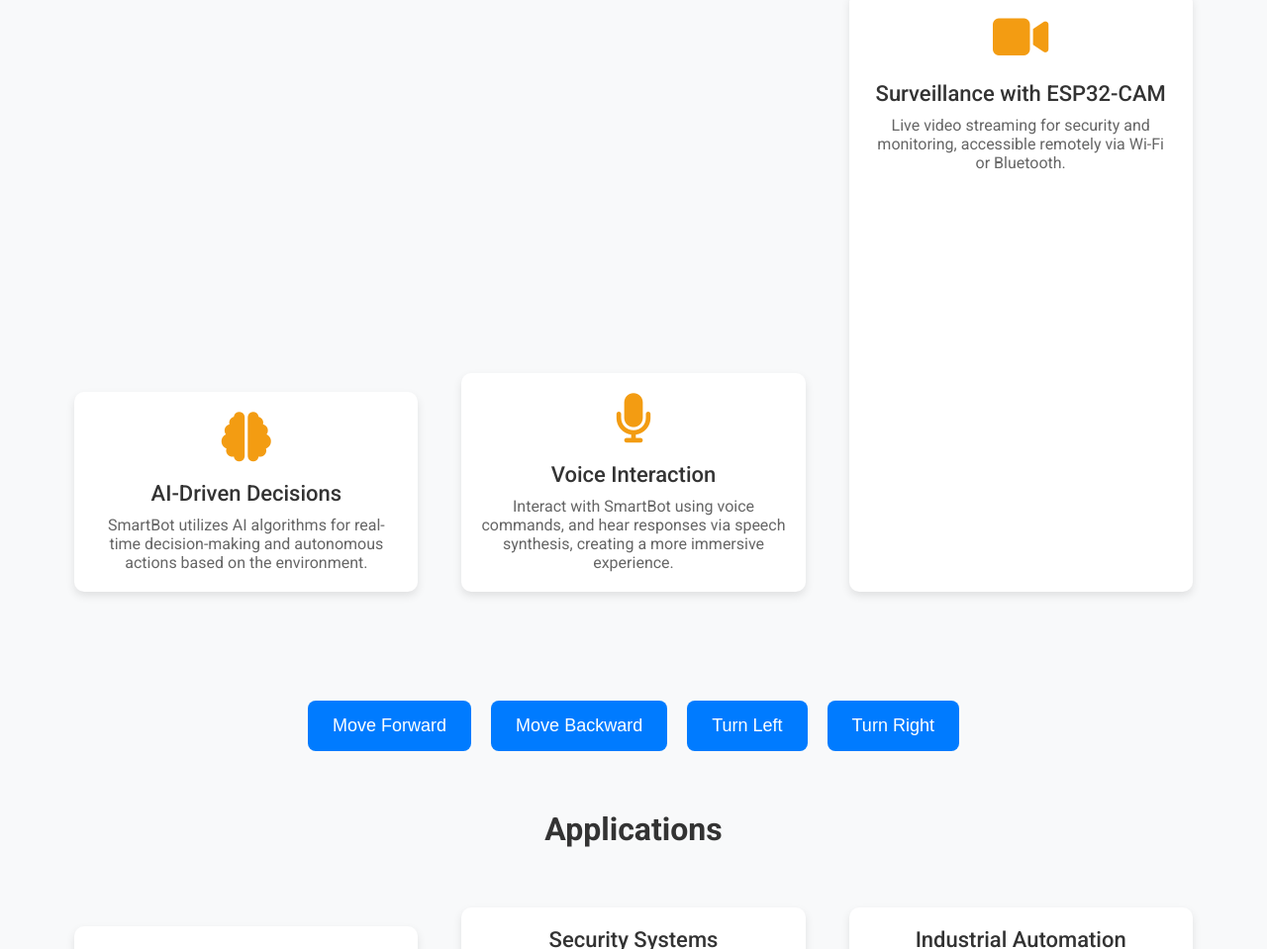
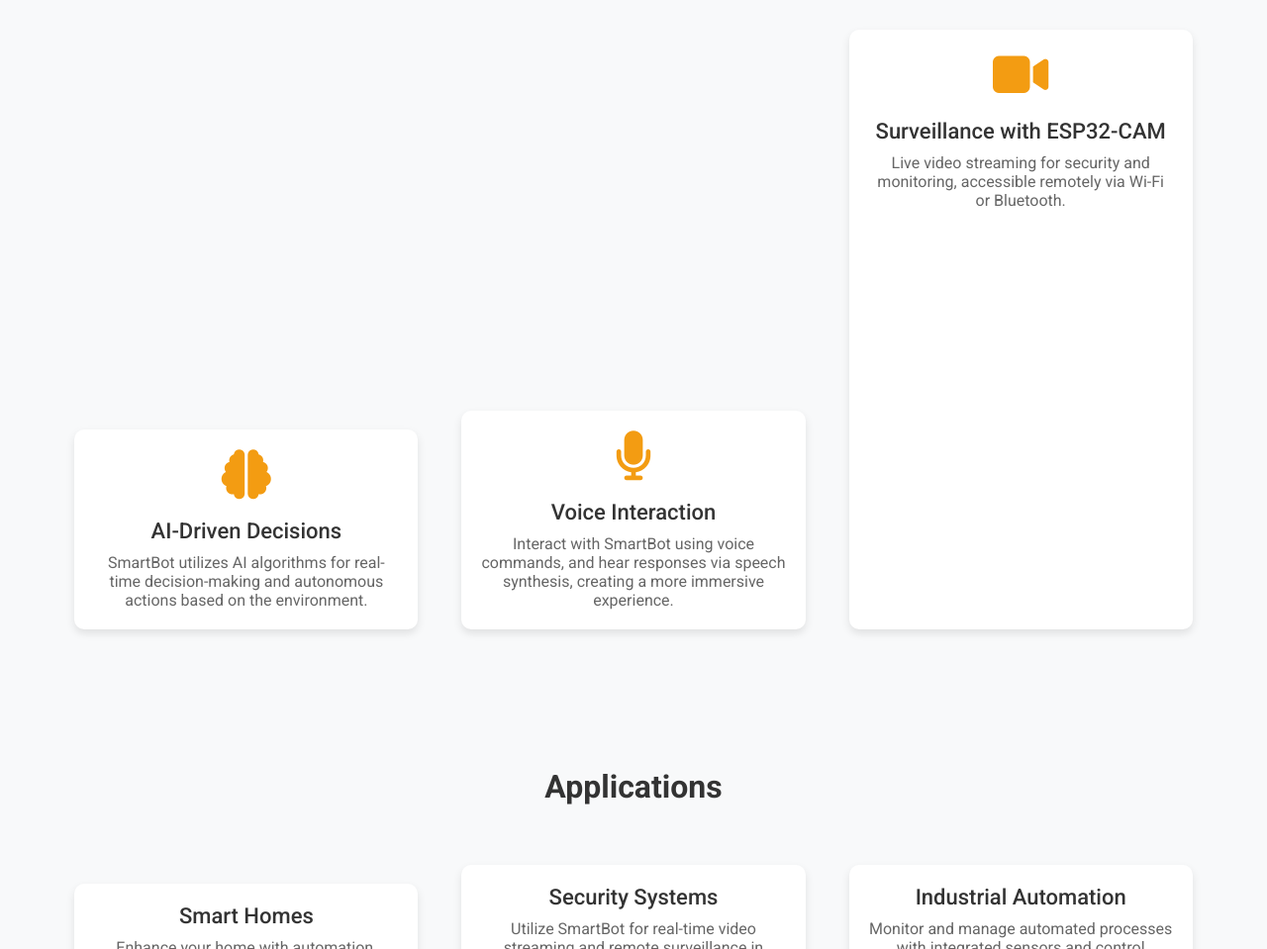
Before and after one commit to yvdkausthubh/CONTRIVE2K25, a plain HTML site: page index.html in a window 1280 px wide. Shown: the part 1270-2229 px from the top of the page at 99% size. Drawn offline with Linux system fonts and the light colour scheme.

Commit message:
Update index.html

```diff
--- a/index.html
+++ b/index.html
@@ -153,29 +153,6 @@
       color: #666;
     }
 
-    .remote-controls {
-      display: flex;
-      justify-content: center;
-      gap: 20px;
-      margin-top: 30px;
-    }
-
-    .remote-controls button {
-      padding: 15px 25px;
-      background-color: #007bff;
-      color: white;
-      border: none;
-      font-size: 18px;
-      font-weight: 500;
-      cursor: pointer;
-      border-radius: 8px;
-      transition: background-color 0.3s ease;
-    }
-
-    .remote-controls button:hover {
-      background-color: #0056b3;
-    }
-
     footer {
       background-color: #343a40;
       color: white;
@@ -204,10 +181,6 @@
       .feature, .application {
         width: 100%;
         margin: 10px 0;
-      }
-
-      .remote-controls {
-        flex-direction: column;
       }
 
       nav ul.active {
@@ -254,7 +227,7 @@
   <!-- About Section -->
   <section id="about" class="section">
     <h2>About the Project</h2>
-    <p>SmartBot is a state-of-the-art AI-powered robot that integrates Internet of Things (IoT) technologies and robotics. With voice interaction, surveillance capabilities, and remote control, SmartBot offers an intuitive and advanced solution for various applications.</p>
+    <p>SmartBot is a state-of-the-art AI-powered robot that integrates Internet of Things (IoT) technologies and robotics. With voice interaction, surveillance capabilities, and remote control, SmartBot offers an intuitive and advanced solution for various applications. This robot is capable of making decisions in real-time through AI algorithms, interacting with users via voice synthesis, and streaming live video for remote monitoring. The combination of these features provides an immersive and highly functional experience, making SmartBot ideal for smart homes, security systems, and industrial automation.</p>
   </section>
 
   <!-- Features Section -->
@@ -275,17 +248,8 @@
       <h3>Surveillance with ESP32-CAM</h3>
       <p>Live video streaming for security and monitoring, accessible remotely via Wi-Fi or Bluetooth.</p>
       <!-- ESP32-CAM Feed -->
-      <!-- Replace <ESP32_CAM_IP> with the actual IP of your ESP32-CAM -->
       <iframe src="http://<ESP32_CAM_IP>/stream" width="100%" height="400" frameborder="0"></iframe>
     </div>
-  </section>
-
-  <!-- Remote Control Section -->
-  <section class="remote-controls">
-    <button onclick="moveForward()">Move Forward</button>
-    <button onclick="moveBackward()">Move Backward</button>
-    <button onclick="turnLeft()">Turn Left</button>
-    <button onclick="turnRight()">Turn Right</button>
   </section>
 
   <!-- Applications Section -->
@@ -323,30 +287,6 @@
       speech.lang = 'en-US';
       window.speechSynthesis.speak(speech);
     }
-
-    function moveForward() {
-      const speech = new SpeechSynthesisUtterance("Moving forward...");
-      speech.lang = 'en-US';
-      window.speechSynthesis.speak(speech);
-    }
-
-    function moveBackward() {
-      const speech = new SpeechSynthesisUtterance("Moving backward...");
-      speech.lang = 'en-US';
-      window.speechSynthesis.speak(speech);
-    }
-
-    function turnLeft() {
-      const speech = new SpeechSynthesisUtterance("Turning left...");
-      speech.lang = 'en-US';
-      window.speechSynthesis.speak(speech);
-    }
-
-    function turnRight() {
-      const speech = new SpeechSynthesisUtterance("Turning right...");
-      speech.lang = 'en-US';
-      window.speechSynthesis.speak(speech);
-    }
   </script>
 
 </body>
```
